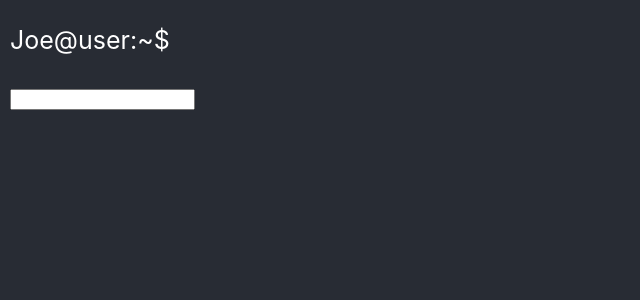
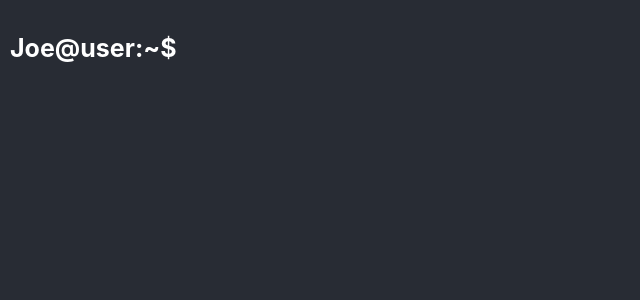
Before and after one commit to dodoshosh/website-scanner, a React (Create React App) app in the folder client-gui/: page / in a window 1280 px wide. Shown: the top 300 px of the page, without its empty margins (0-640 px from the left). Built offline with nearby package versions, Linux system fonts and the light colour scheme.

Commit message:
design the website to be more comfortable

```diff
--- a/client-gui/src/App.css
+++ b/client-gui/src/App.css
@@ -16,9 +16,7 @@ body {
 
 .user-input-div {
   display: flex;
-  flex-flow: row wrap;
   align-items: center;
-  /* justify-content: space-between; */
 }
 
 .user-input-div input {
@@ -29,3 +27,7 @@ body {
   font-size: 25px;
   color: white;
 }
+
+.user-input-div p {
+  display: block;
+}
--- a/client-gui/src/components/UserInput.js
+++ b/client-gui/src/components/UserInput.js
@@ -10,7 +10,8 @@ export default function UserInput(props) {
 
     return (
       <div>
-        <p>{props.name}@user:~$</p>
+        <div className="user-input-div">
+        <h4>{props.name}@user:~$</h4>
         <input
           type="text"
           ref={inputRef}
@@ -23,6 +24,7 @@ export default function UserInput(props) {
             }}
             disabled={props.disabled}
             />
+        </div>
         {props.response && <p>{props.response}</p>}
       </div>
     );
```
Lines whose indentation alone changed are shown as unchanged.
